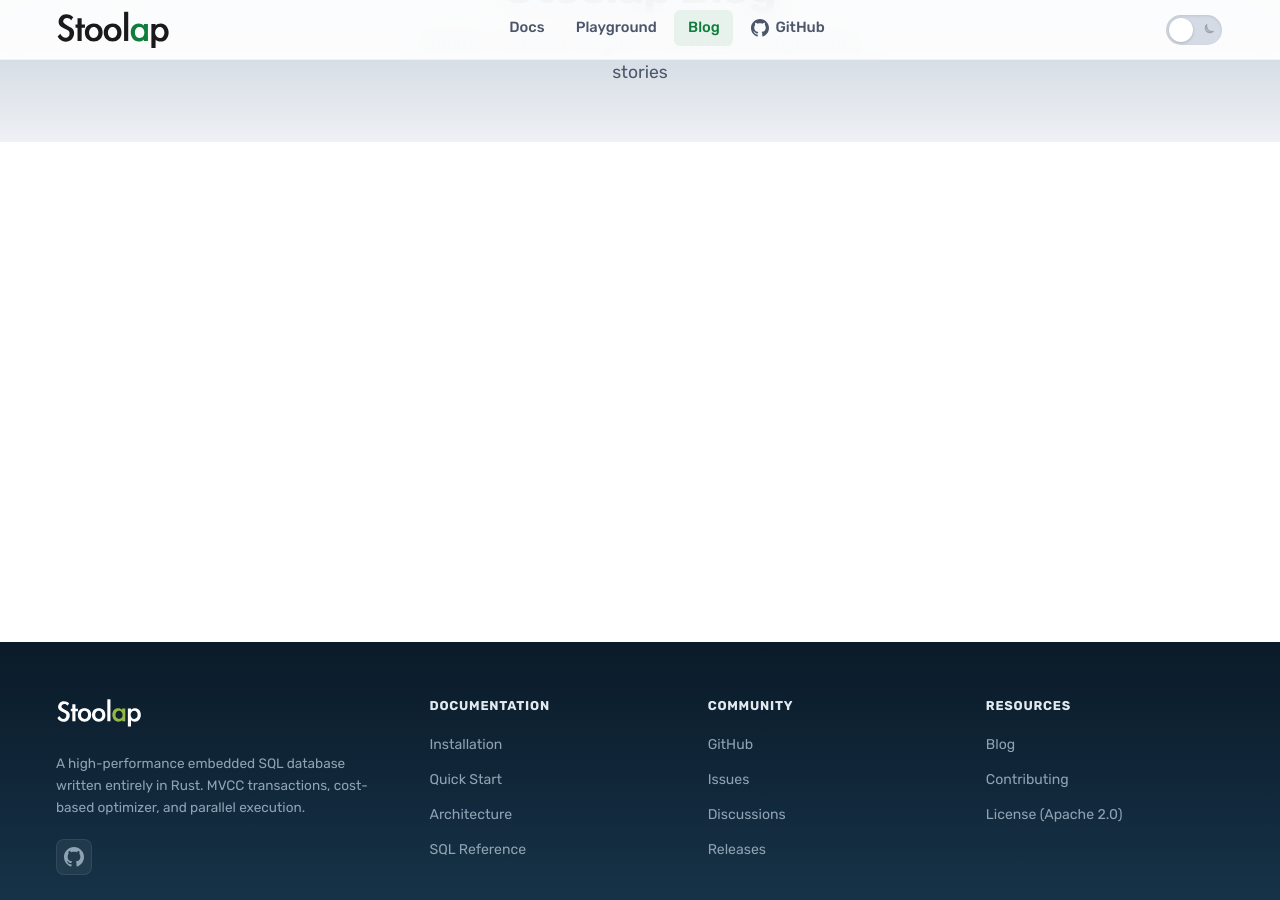
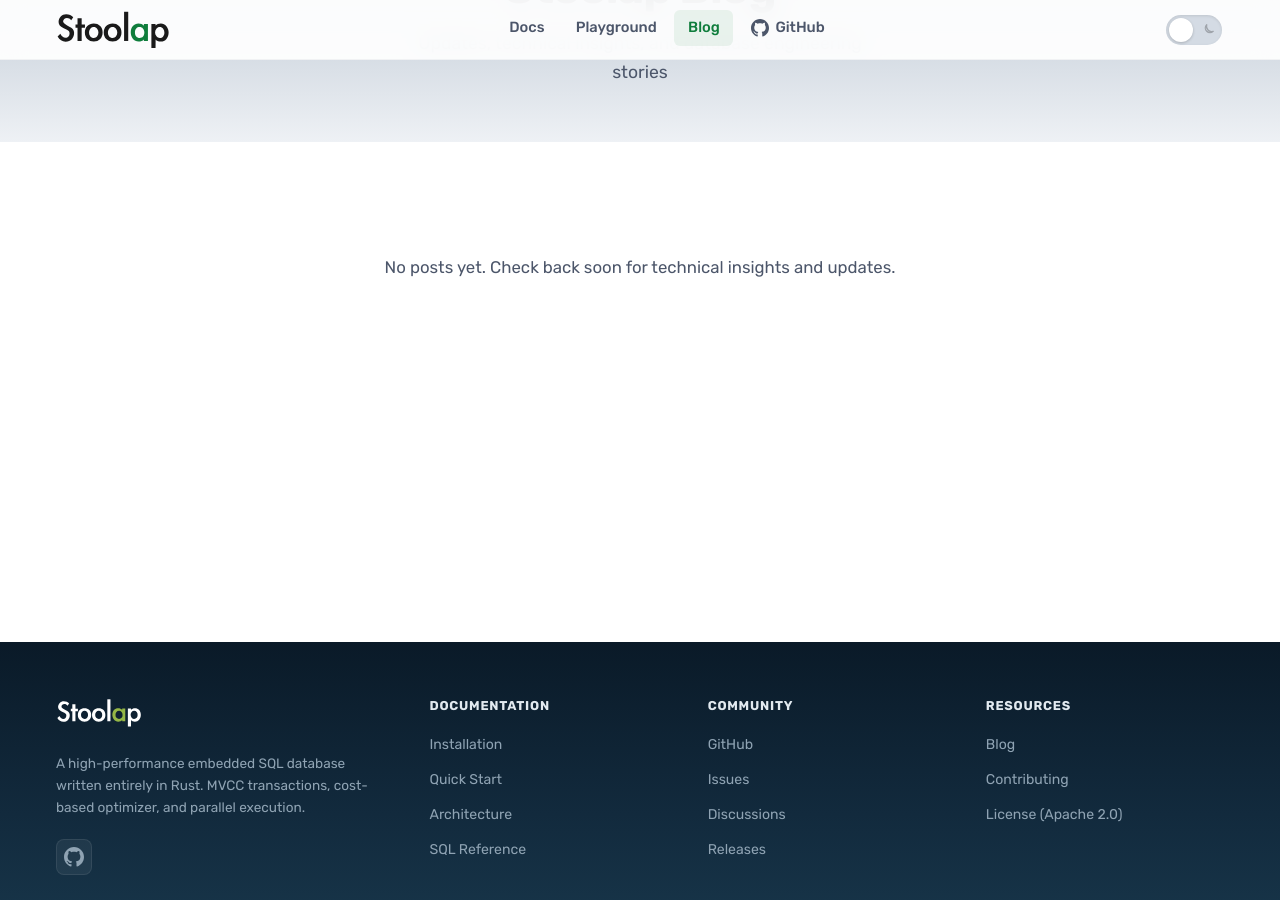
Before and after one commit to stoolap/stoolap, a Jekyll site: the page built from docs/blog/index.html, in a window 1280 px wide and 900 px high, scrolled down 198 px. Built offline with Jekyll 4.4.1, drawn with Linux system fonts in a browser that asks for light colours.

Commit message:
fix: rename SQL Playground to Stoolap Playground, add blog empty state, fix nav active
- Rename "SQL Playground" to "Stoolap Playground" across all pages
- Add empty state message on blog page when no posts exist
- Fix playground nav link active state using contains match

```diff
--- a/docs/_layouts/default.html
+++ b/docs/_layouts/default.html
@@ -76,7 +76,7 @@
         <nav class="main-nav" id="main-nav" aria-label="Main">
           <ul>
             <li><a href="{{ '/docs/' | relative_url }}" {% if page.url contains '/docs/' %}aria-current="page"{% endif %}>Docs</a></li>
-            <li><a href="{{ '/playground' | relative_url }}" {% if page.url == '/playground' or page.url == '/playground.html' %}aria-current="page"{% endif %}>Playground</a></li>
+            <li><a href="{{ '/playground' | relative_url }}" {% if page.url contains '/playground' %}aria-current="page"{% endif %}>Playground</a></li>
             <li><a href="{{ '/blog/' | relative_url }}" {% if page.url contains '/blog/' %}aria-current="page"{% endif %}>Blog</a></li>
             <li>
               <a href="{{ site.github.repository_url }}" class="nav-github" target="_blank" rel="noopener" aria-label="GitHub repository">
--- a/docs/assets/css/main.css
+++ b/docs/assets/css/main.css
@@ -1000,6 +1000,13 @@
   margin: 0 auto;
 }
 
+.blog-empty {
+  text-align: center;
+  padding: 4rem 1rem;
+  color: var(--color-text-muted);
+  font-size: 1.05rem;
+}
+
 .blog-post-card {
   background: var(--color-bg);
   border-radius: var(--radius-lg);
--- a/docs/assets/js/playground.js
+++ b/docs/assets/js/playground.js
@@ -1,5 +1,5 @@
 /**
- * Stoolap SQL Playground
+ * Stoolap Playground
  *
  * Terminal-style interface that loads Stoolap via WebAssembly.
  * Mirrors the CLI experience: command history, multi-line input,
--- a/docs/blog/index.html
+++ b/docs/blog/index.html
@@ -15,6 +15,7 @@
   <div class="container">
     <div class="blog-posts">
       {% assign posts = site.posts | sort: 'date' | reverse %}
+      {% if posts.size > 0 %}
         {% for post in posts %}
         <article class="blog-post-card">
           <div class="post-date">{{ post.date | date: "%B %d, %Y" }}</div>
@@ -28,6 +29,11 @@
           </div>
         </article>
         {% endfor %}
+      {% else %}
+        <div class="blog-empty">
+          <p>No posts yet. Check back soon for technical insights and updates.</p>
+        </div>
+      {% endif %}
     </div>
   </div>
 </section>
--- a/docs/index.html
+++ b/docs/index.html
@@ -190,7 +190,7 @@
       <div class="try-live-text">
         <h2>Try It in Your Browser</h2>
         <p>Stoolap compiles to WebAssembly. Run real SQL queries right now &mdash; no installation, no server, everything runs locally.</p>
-        <a href="{{ '/playground' | relative_url }}" class="btn-hero-primary">Open SQL Playground</a>
+        <a href="{{ '/playground' | relative_url }}" class="btn-hero-primary">Open Stoolap Playground</a>
       </div>
       <div class="try-live-preview">
         <div class="try-preview-term">
@@ -398,7 +398,7 @@
     <p>Start building with Stoolap today.</p>
     <div class="cta-actions">
       <a href="{{ '/docs/getting-started/installation/' | relative_url }}" class="btn-hero-primary">Installation Guide</a>
-      <a href="{{ '/playground' | relative_url }}" class="btn-hero-ghost">Try SQL Playground</a>
+      <a href="{{ '/playground' | relative_url }}" class="btn-hero-ghost">Try Stoolap Playground</a>
     </div>
   </div>
 </section>
--- a/docs/playground.html
+++ b/docs/playground.html
@@ -1,6 +1,6 @@
 ---
 layout: default
-title: SQL Playground - Try Stoolap in Your Browser
+title: Stoolap Playground - Try Stoolap in Your Browser
 description: Interactive SQL playground running Stoolap entirely in your browser via WebAssembly. No server, no installation.
 ---
 
```
Lines whose indentation alone changed are shown as unchanged.
